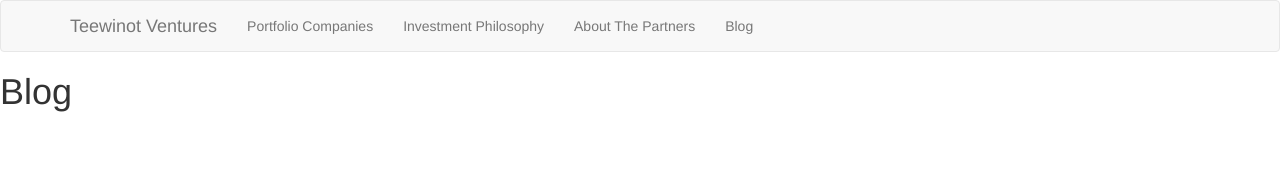
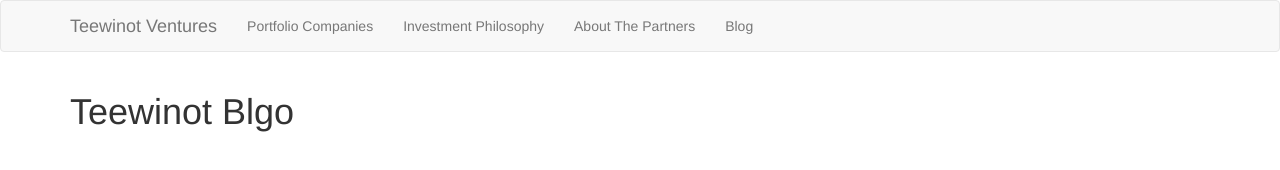
Before and after one commit to billy1339/teewinot, a website: page index.html at #/teewinot-blog in a window 1280 px wide. Drawn offline with Linux system fonts and the light colour scheme.

Commit message:
added a controller for blog

```diff
--- /dev/null
+++ b/app/js/controllers/blog.controller.js
@@ -0,0 +1,3 @@
+angular.module('Teewinot').controller(BlgoCtrl, function($scope) {
+  'use strict'
+});
--- a/app/templates/blog.html
+++ b/app/templates/blog.html
@@ -1 +1,3 @@
-<h1> Blog </h1>
+<div class='container'>
+  <h1> Teewinot Blgo</h1>
+</div>
```
